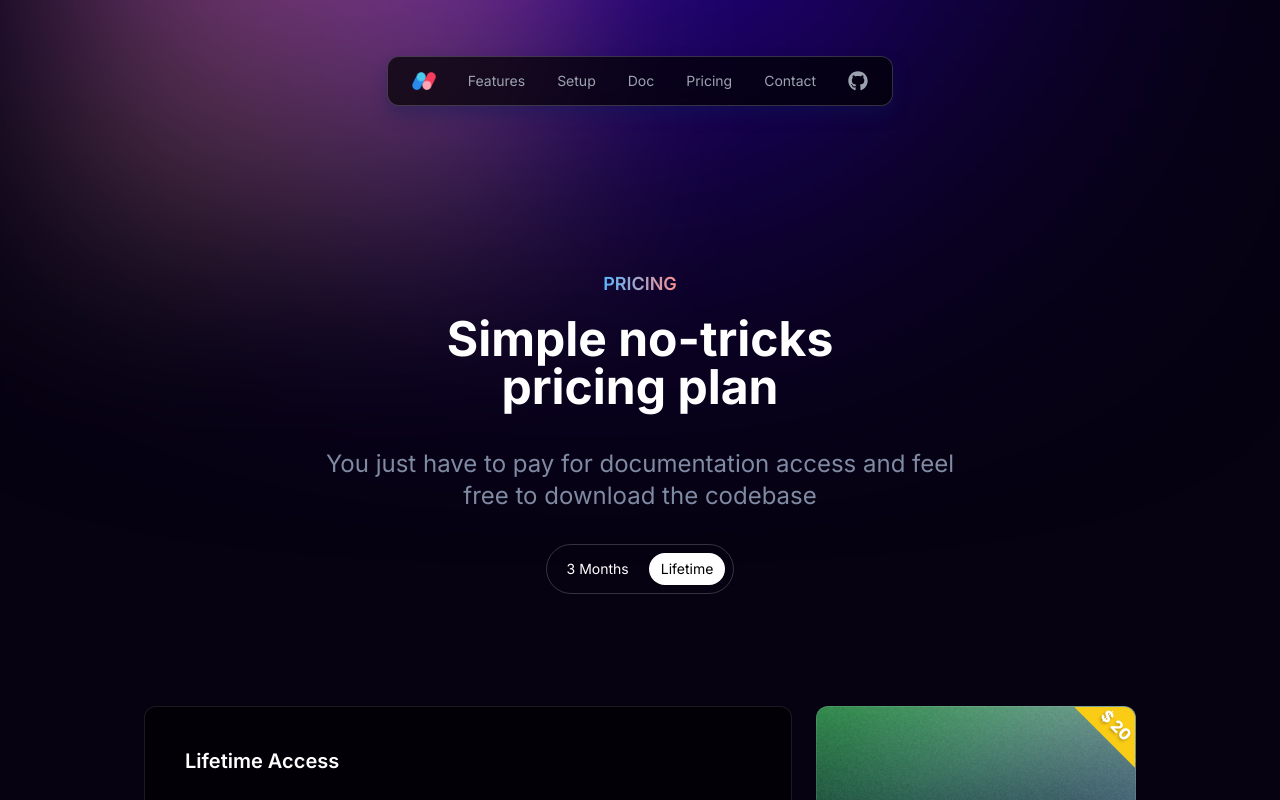
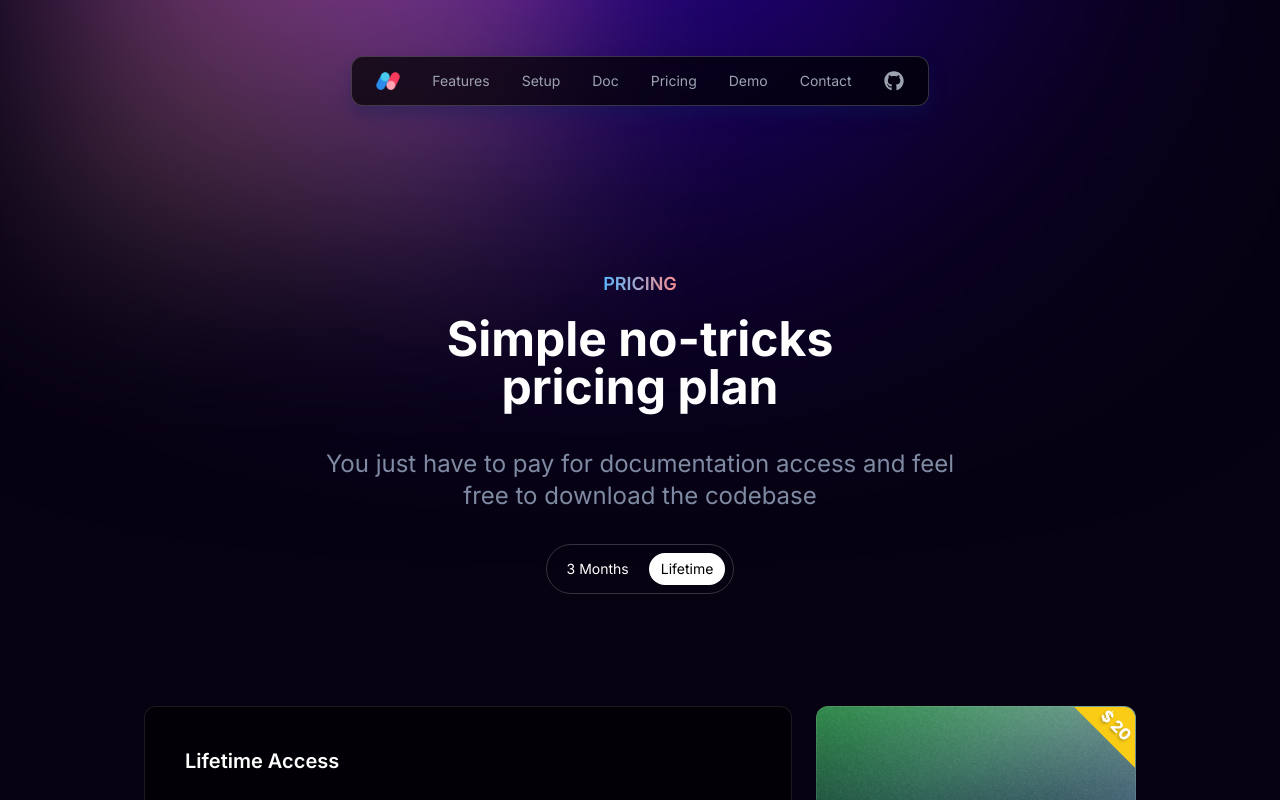
Before and after one commit to hudy9x/namviek-landingpage, a Next.js app: page /pricing in a window 1280 px wide. Shown: the top 800 px of the page. Built offline with nearby package versions, Linux system fonts and the light colour scheme; no server answers.

Commit message:
add demo page to menubar

```diff
--- a/src/containers/Menu/index.tsx
+++ b/src/containers/Menu/index.tsx
@@ -17,6 +17,7 @@ export default function Menu() {
           <Link href="/#setup">Setup</Link>
           <Link href="https://docs.namviek.com" target="_blank">Doc</Link>
           <Link href="/pricing">Pricing</Link>
+          <Link href="/demo">Demo</Link>
           <Link href="/contact">Contact</Link>
         </nav>
 
@@ -39,6 +40,7 @@ export default function Menu() {
         <Link href="/#setup">Setup</Link>
         <Link href="https://docs.namviek.com" target="_blank">Document</Link>
         <Link href="/pricing">Pricing</Link>
+        <Link href="/demo">Demo</Link>
         <Link href="/contact">Contact</Link>
       </nav>
     </div>
```
